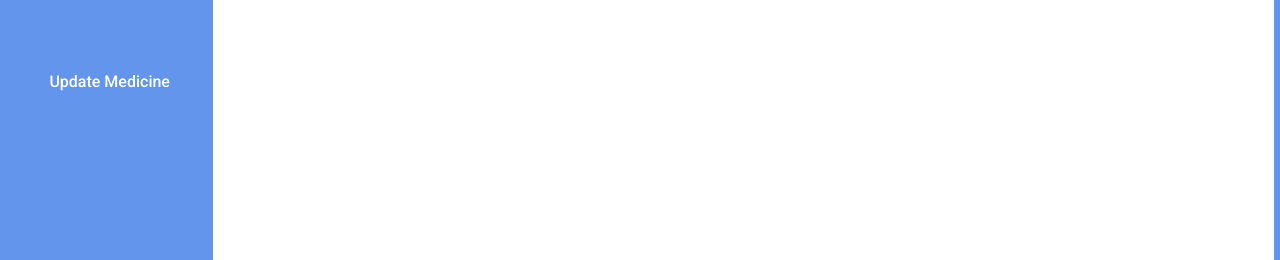
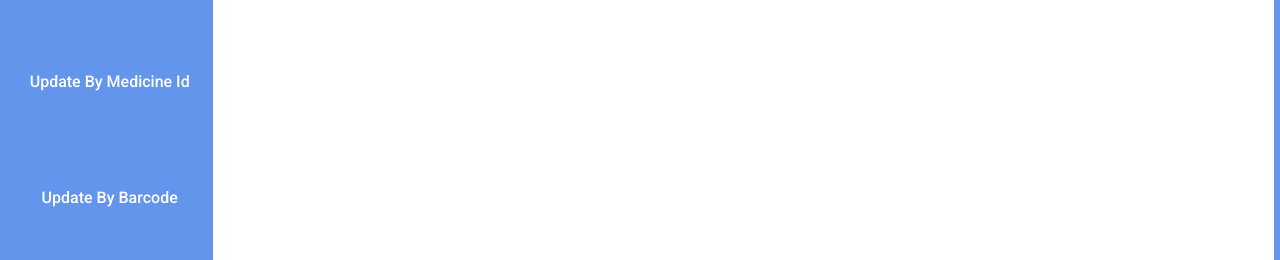
Before and after one commit to Andreluis-Ingaroca/TDP-Sprint4, a Vue app: page / in a window 1280 px wide. Shown: the part 338-598 px from the top of the page. Built offline with nearby package versions, Linux system fonts and the light colour scheme; no server answers.

Commit message:
Update Sidebar.vue

```diff
--- a/src/components/Sidebar.vue
+++ b/src/components/Sidebar.vue
@@ -14,12 +14,12 @@
             </router-link>
             <router-link to="/update" active-class="active" tag="button" exact class="side-btn">
                 <div class="link-container">
-                    Update Medicine
+                    Update By Medicine Id
                 </div>
             </router-link>
-            <router-link to="/about" active-class="active" tag="button" exact class="side-btn">
+            <router-link to="/code" active-class="active" tag="button" exact class="side-btn">
                 <div class="link-container">
-                    <!-- About -->
+                    Update By Barcode
                 </div>
             </router-link>
         </div>
```
